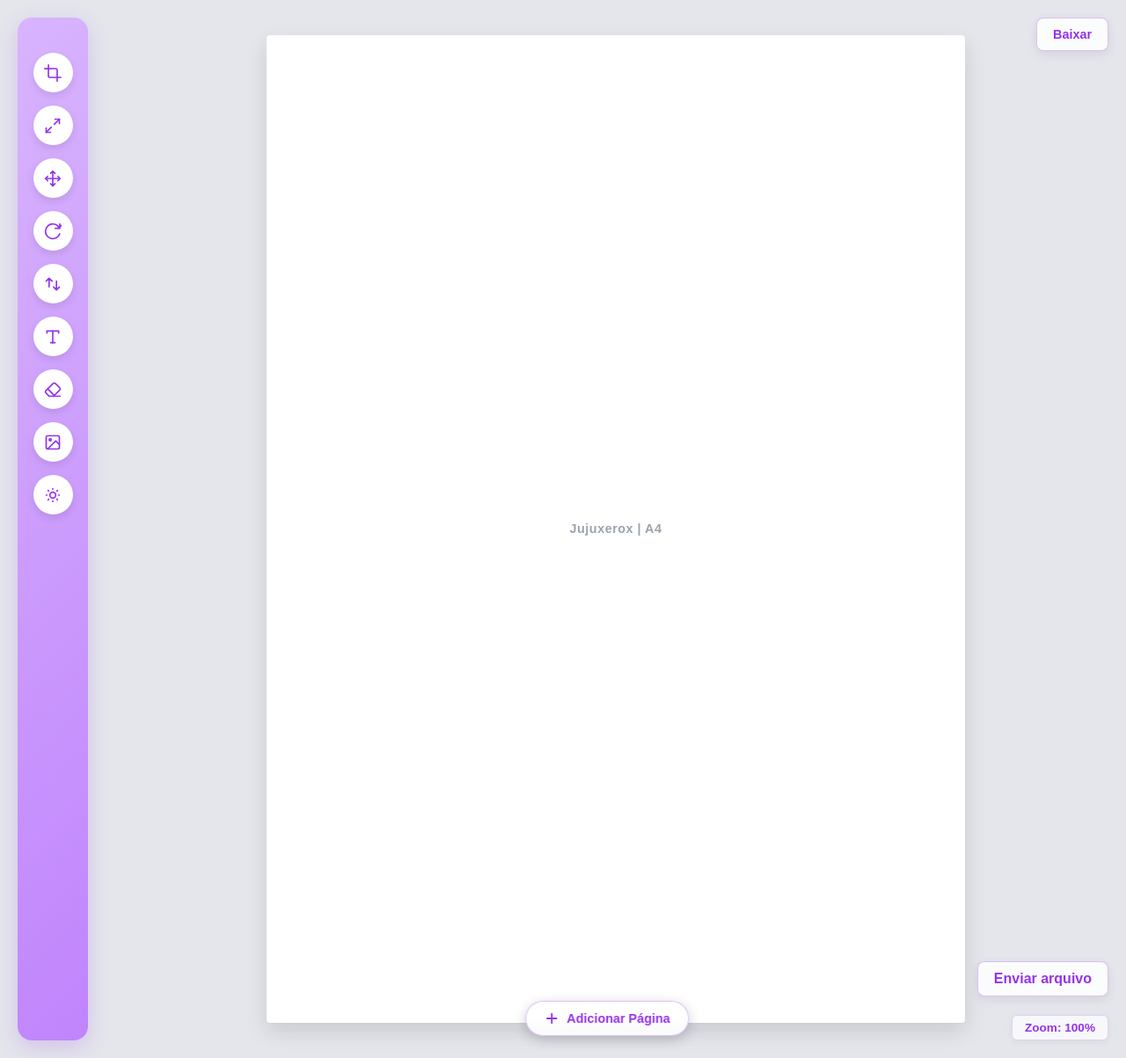
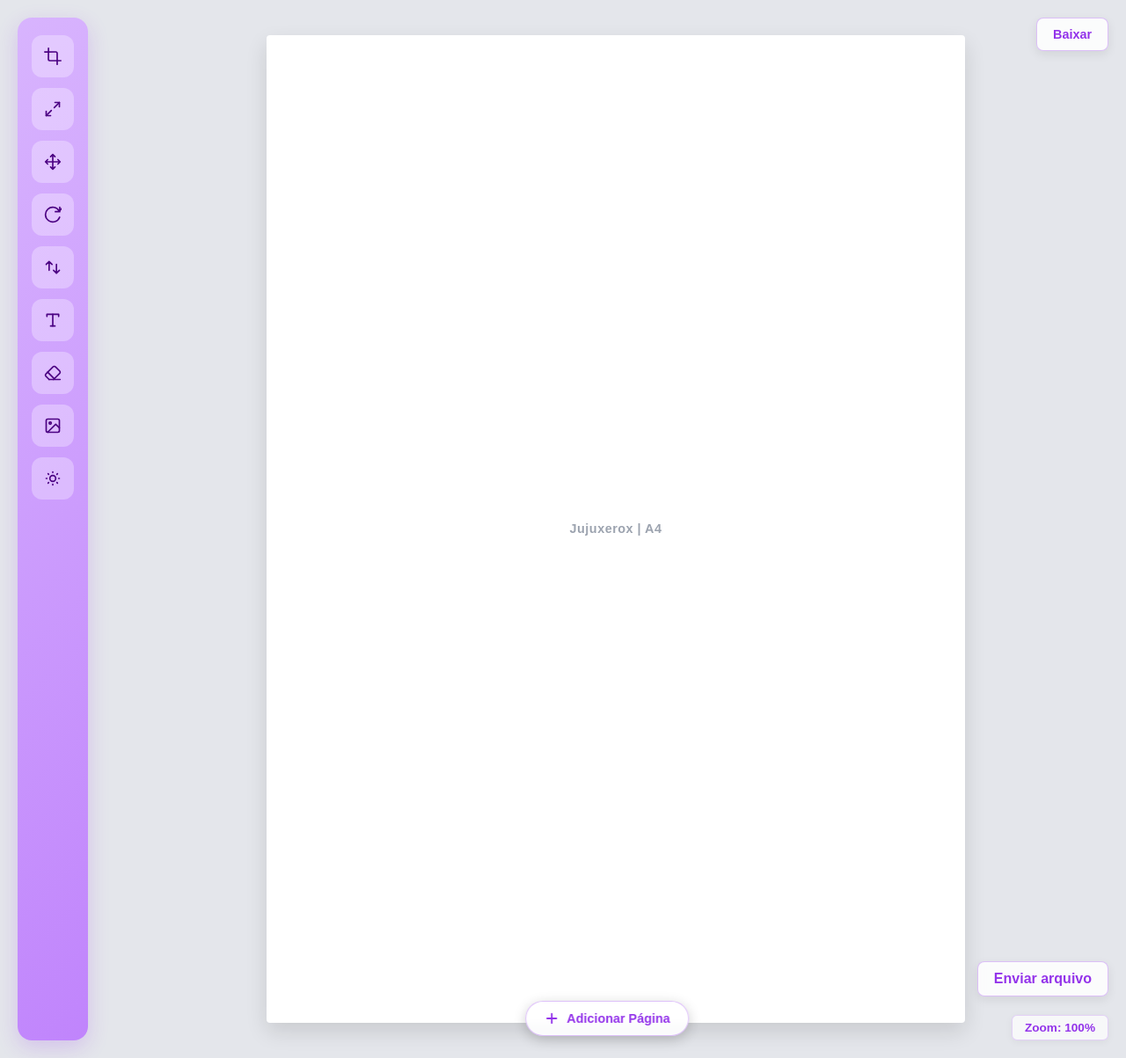
Before and after one commit to Wellerson-silva/super_editor_jujuxerox, a Flask app: page / in a window 1280 px wide. Shown: the whole page at 88% size. Run offline with Flask 3, Linux system fonts and the light colour scheme.

Commit message:
refactor: limpa constantes globais duplicadas  no JS e adicionado o botão de exclusão de páginas.

```diff
--- a/static/javascript.js
+++ b/static/javascript.js
@@ -9,6 +9,7 @@ const a4Sheet = document.querySelector('.a4-sheet');
 const fileUploadInput = document.getElementById('fileUploadInput');
 const uploadButtonLabel = document.getElementById('uploadButtonLabel');
 const downloadButton = document.getElementById('downloadButton');
+const addPageBtn = document.getElementById('addPageBtn');
 
 // ==================================================
 // Variáveis para controlar o arraste da folha (Pan)
@@ -62,7 +63,6 @@ if (fileUploadInput) {
     fileUploadInput.addEventListener('change', (e) => {
         const files = e.target.files;
         if (files.length > 0) {
-            const zoomWrapper = document.getElementById('zoomWrapper');
 
             // Verifica se a primeira página ainda está vazia (com o texto padrão)
             let firstSheet = zoomWrapper.querySelector('.a4-sheet');
@@ -84,6 +84,8 @@ if (fileUploadInput) {
                             targetSheet.className = 'a4-sheet';
                             zoomWrapper.appendChild(targetSheet);
                         }
+                        // Botão de excluir página
+                        addDeleteButtonToSheet(targetSheet);
 
                         // Cria e insere a imagem na folha correspondente
                         const img = document.createElement('img');
@@ -109,13 +111,16 @@ if (fileUploadInput) {
 // ==========================================
 //      LÓGICA DO BOTÃO ADICIONAR PÁGINA
 // ==========================================
-const addPageBtn = document.getElementById('addPageBtn');
+
 if (addPageBtn) {
     addPageBtn.addEventListener('click', () => {
         const zoomWrapper = document.getElementById('zoomWrapper');
         if (zoomWrapper) {
             const newSheet = document.createElement('div');
             newSheet.className = 'a4-sheet';
+
+            // botão de excluir página
+            addDeleteButtonToSheet(newSheet);
 
             const label = document.createElement('span');
             label.className = 'sheet-label';
@@ -127,7 +132,10 @@ if (addPageBtn) {
             // Rola a tela suavemente para a nova página
             newSheet.scrollIntoView({ behavior: 'smooth' });
         }
+
     });
+
+
 }
 
 // ==========================================
@@ -140,3 +148,46 @@ if (downloadButton) {
         alert("Funcionalidade de download em desenvolvimento!");
     });
 }
+
+// ==========================================
+//     LÓGICA DO BOTÃO DE EXCLUIR PÁGINA
+// ==========================================
+
+// Função para adicionar o botão de excluir a qualquer folha A4
+function addDeleteButtonToSheet(sheet) {
+    // Evita criar múltiplos botões de excluir na mesma folha
+    if (sheet.querySelector('.delete-page-btn')) return;
+
+    const deleteBtn = document.createElement('button');
+    deleteBtn.className = 'delete-page-btn';
+    deleteBtn.title = 'Excluir página';
+    deleteBtn.innerHTML = `
+        <svg width="16" height="16" viewBox="0 0 24 24" fill="none" stroke="currentColor" stroke-width="2" stroke-linecap="round" stroke-linejoin="round">
+            <polyline points="3 6 5 6 21 6"></polyline>
+            <path d="M19 6v14a2 2 0 0 1-2 2H7a2 2 0 0 1-2-2V6m3 0V4a2 2 0 0 1 2-2h4a2 2 0 0 1 2 2v2"></path>
+        </svg>
+    `;
+
+    deleteBtn.addEventListener('click', (e) => {
+        e.stopPropagation(); // Evita interferir em outros cliques na folha
+        const totalSheets = zoomWrapper.querySelectorAll('.a4-sheet').length;
+
+        if (totalSheets > 1) {
+            sheet.remove();
+        } else {
+            alert("Você não pode excluir a única página restante!");
+        }
+    });
+
+    sheet.appendChild(deleteBtn);
+}
+
+// ===========================================
+//  LÓGICA DO BOTÃO DE EXCLUIR PÁGINA INICIAL
+// ===========================================
+
+// Adiciona o botão de excluir na folha inicial já existente na tela
+const initialSheet = document.querySelector('.a4-sheet');
+if (initialSheet) {
+    addDeleteButtonToSheet(initialSheet);
+}
--- a/static/style.css
+++ b/static/style.css
@@ -237,16 +272,16 @@ body {
 
 /* Estilização da Barra Lateral Esquerda */
 .sidebar-left {
-    width: 80px; /* Reduzimos de 140px para 80px para ficar bem compacta e elegante */
+    width: 80px;
     height: calc(100vh - 40px);
-    background: linear-gradient(135deg, #d8b4fe, #c084fc); /* Lilás bem mais claro e suave */
+    background: linear-gradient(135deg, #d8b4fe, #c084fc);
     border-radius: 16px;
     box-shadow: 0 8px 24px rgba(147, 51, 234, 0.2);
     margin: 20px 0 20px 20px;
     display: flex;
     flex-direction: column;
-    align-items: center; /* Centraliza perfeitamente os itens horizontalmente */
-    padding: 20px 10px; /* Ajuste nas margens internas */
+    align-items: center;        /* Centraliza horizontalmente */
+    padding: 20px 0;            /* Ajusta o padding vertical */
     box-sizing: border-box;
     z-index: 10;
 }
@@ -256,25 +291,24 @@ body {
 .sidebar-tools {
     display: flex;
     flex-direction: column;
-    align-items: center;
-    gap: 15px; /* Espaçamento entre os botões */
-    padding: 20px 0;
+    align-items: center;        /* Garante que cada ícone fique centralizado no eixo */
+    gap: 12px;                  /* Espaçamento uniforme entre os botões */
+    width: 100%;
 }
 
-/* Estilo do Botão da Ferramenta (Circular Branco com símbolo lilás) */
+/* Estilo padrão para os botões de ferramentas */
 .tool-btn {
-    width: 45px;
-    height: 45px;
-    border-radius: 50%; /* Torna o botão um círculo perfeito */
-    background: #ffffff; /* Fundo branco */
+    display: flex;
+    justify-content: center;
+    align-items: center;
+    width: 48px;
+    height: 48px;
     border: none;
-    display: flex;
-    align-items: center;
-    justify-content: center;
-    color: #9333ea; /* Símbolo/ícone na cor lilás */
+    background: rgba(255, 255, 255, 0.3);
+    border-radius: 12px;
     cursor: pointer;
-    box-shadow: 0 4px 10px rgba(0, 0, 0, 0.1); /* Sombra suave para dar destaque */
     transition: all 0.2s ease;
+    color: #4b0082;
 }
 
 /* Efeito ao passar o mouse por cima do botão (Hover) */
```
Also changed, not shown: other parts of static/style.css (+36 -0 lines).
